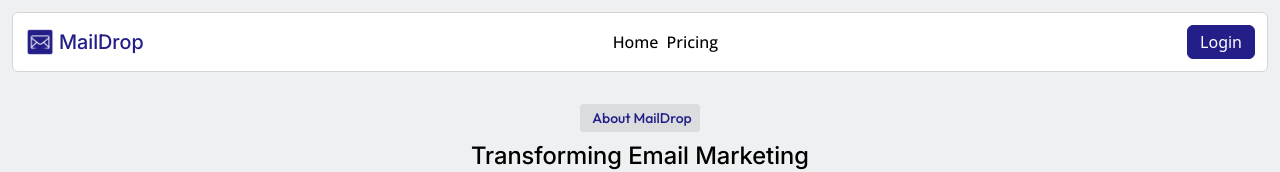
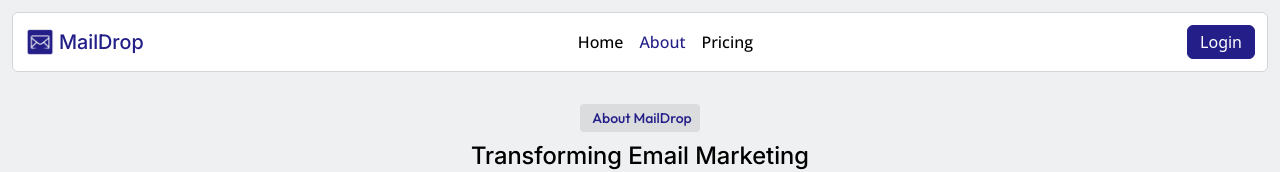
Before and after one commit to Habeebamoo/MailDrop, a React (Vite) app in the folder client/: page /about in a window 1280 px wide. Shown: the top 172 px of the page. Built offline with nearby package versions, Linux system fonts and the light colour scheme; no server answers.

Commit message:
updated links in header

```diff
--- a/client/src/components/home/Header.tsx
+++ b/client/src/components/home/Header.tsx
@@ -34,12 +34,18 @@ const Header = () => {
             <img src={logo} alt="Logo" className="h-[30px]" />
             <h1 className="text-xl font-inter text-primary ml-1">MailDrop</h1>
           </div>
-          <div className="flex-between gap-2 max-sm:hidden">
+          <div className="flex-between gap-4 max-sm:hidden">
             <NavLink
               to={"/"}
               className={({ isActive }) => isActive ? "home-dsk-link-active" : "home-dsk-link"}
             >
               Home
+            </NavLink>
+            <NavLink
+              to={"/about"}
+              className={({ isActive }) => isActive ? "home-dsk-link-active" : "home-dsk-link"}
+            >
+              About
             </NavLink>
             <NavLink
               to={"/pricing"}
--- a/client/src/components/home/NavBar.tsx
+++ b/client/src/components/home/NavBar.tsx
@@ -24,6 +24,12 @@ const NavBar = () => {
         Home
       </NavLink>
       <NavLink
+        to={"/about"}
+        className={({ isActive }) => isActive ? "home-mobile-link-active" : "home-mobile-link"}
+      >
+        About Us
+      </NavLink>
+      <NavLink
         to={"/pricing"}
         className={({ isActive }) => isActive ? "home-mobile-link-active" : "home-mobile-link"}
       >
```
